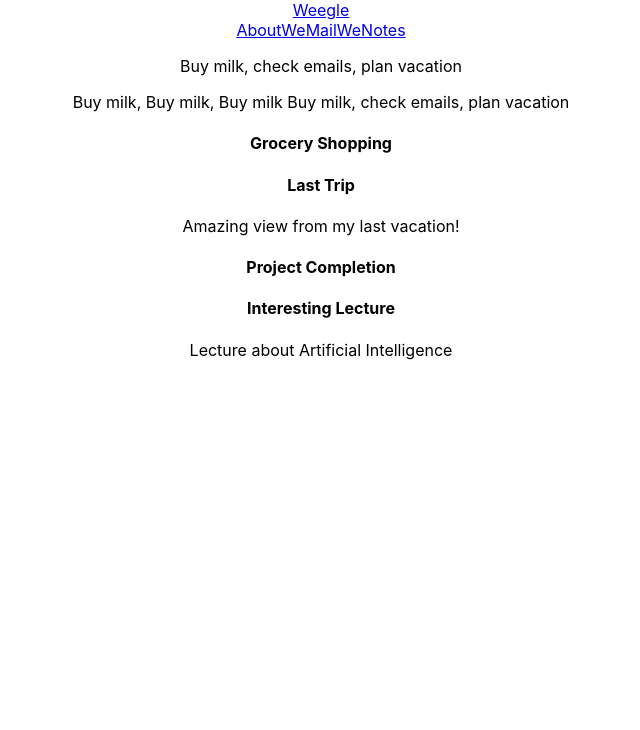
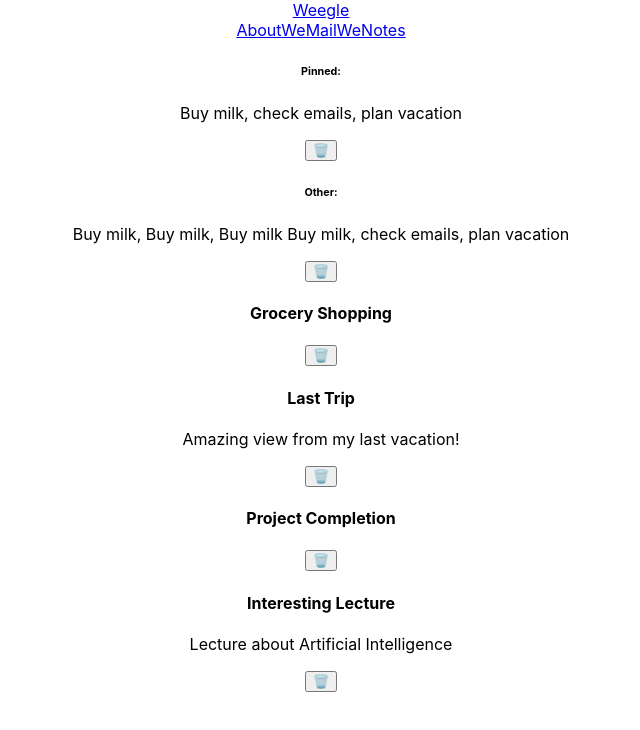
Before and after one commit to AviadMalikan/Weegle, a React (Create React App) app: page /note in a window 1280 px wide. Shown: the top 730 px of the page, without its empty margins (319-959 px from the left). Built offline with nearby package versions, Linux system fonts and the light colour scheme.

Commit message:
Build the Preview and list, pinned group and

```diff
--- a/src/assets/style/cmp/note/note-list.css
+++ b/src/assets/style/cmp/note/note-list.css
@@ -1,5 +1,16 @@
 .note-list {
+    margin-top: 10px;
+}
+
+.note-list-other, .note-list-pinned{
     display: flex;
     flex-wrap: wrap;
-    margin: auto;
 }
+
+.note-list-pinned{
+    margin-bottom: 50px;
+}
+
+.note-list-title {
+    text-align: start;
+}
--- a/src/assets/style/cmp/note/note-preview.css
+++ b/src/assets/style/cmp/note/note-preview.css
@@ -4,9 +4,9 @@
     width: 270px;
     min-height: 130px;
     border-radius: 8px;
-    border: 1px white solid;
+    border: 1px rgba(255, 255, 255, 0.26) solid;
     padding: 12px 16px;
-
+    position: relative;
 }
 
 .note-title {
@@ -17,3 +17,29 @@
 .note-text {
     font-size: 1.2rem;
 }
+
+
+.btn-container{
+    transition: .3s all ;
+    opacity: 0;
+}
+
+.btn-container.hovering{
+    opacity: 1;
+}
+
+.note-remove-btn {
+    background: none;
+    position: absolute;
+    bottom: 5px;
+    right: 7px;
+    height: 30px;
+    width: 30px;
+    border-radius: 50%;
+    padding: 0;
+    text-align: center;
+}
+
+.note-remove-btn:hover {
+    background-color: var(--gray3);
+}
--- a/src/cmps/notes/note-list.jsx
+++ b/src/cmps/notes/note-list.jsx
@@ -1,10 +1,31 @@
+import { useEffect, useState } from "react"
 import { NotePreview } from "./note-preview"
 
 
-export function NoteList({ notes }) {
+export function NoteList({ notes, onRemoveNote }) {
+    const [isPinnedNotes, setIsPinnedNotes] = useState(false)
 
+    useEffect(() => {
+        checkIsPined()
+    }, [notes])
 
-    return <section className="note-list">
-        {notes.map(n => <NotePreview note={n} key={n.id} />)}
+    function checkIsPined() {
+        const hadPinnedNotes = notes.every(n => !n.isPinned)
+        console.log('checked: ', hadPinnedNotes)
+        setIsPinnedNotes(!hadPinnedNotes)
+        // setIsPinnedNotes(!(notes.every(n => !n.isPinned)))
+    }
+
+    return (<section className="note-list">
+        {(isPinnedNotes) && <h6 className="note-list-title">Pinned:</h6>}
+        {(isPinnedNotes) && <section className="note-list-pinned">
+            {notes.map((n) => { if (n.isPinned) return <NotePreview onRemoveNote={onRemoveNote} note={n} key={n.id} /> })}
+        </section>}
+
+        <h6 className="note-list-title">Other:</h6>
+        <section section className="note-list-other" >
+            {notes.map((n) => { if (!n.isPinned) return <NotePreview onRemoveNote={onRemoveNote} note={n} key={n.id} /> })}
+        </section >
     </section>
+    )
 }
--- a/src/cmps/notes/note-preview.jsx
+++ b/src/cmps/notes/note-preview.jsx
@@ -1,6 +1,8 @@
+import { useState } from "react"
 
 
-export function NotePreview({ note }) {
+export function NotePreview({ note, onRemoveNote }) {
+    const [isHover, setIsHover] = useState(false)
 
 
     // {
@@ -21,8 +23,15 @@ export function NotePreview({ note }) {
     // },
 
 
-    return <section className="note-preview">
+    return <article className="note-preview"
+        onMouseLeave={() => setIsHover(false)} onMouseEnter={() => setIsHover(true)}>
+
         {(note.info.title) && <h4 className="note-title">{note.info.title}</h4>}
         <p className="note-text">{note.info.text}</p>
-    </section>
+
+        {<section className={`btn-container ${isHover ? "hovering" : ""}`}>
+            <button className="note-remove-btn" onClick={() => onRemoveNote(note.id)}>🗑️</button>
+        </section>
+        }
+    </article >
 }
```
